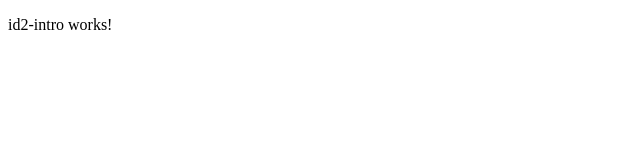
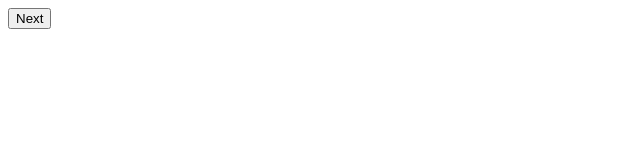
Before and after one commit to Lauraxu13/MoralHigh-DemoDay, an Angular app: page /intro in a window 1280 px wide. Shown: the top 160 px of the page, without its empty margins (0-640 px from the left). Built offline with nearby package versions, Linux system fonts and the light colour scheme.

Commit message:
added animation to bathroom

```diff
--- a/src/app/id2-intro/id2-intro.component.html
+++ b/src/app/id2-intro/id2-intro.component.html
@@ -1 +1 @@
-<p>id2-intro works!</p>
+<button class="next" (click)="nextButton()" >Next</button>
--- a/src/app/id2-intro/id2-intro.component.ts
+++ b/src/app/id2-intro/id2-intro.component.ts
@@ -1,4 +1,5 @@
 import { Component, OnInit } from '@angular/core';
+import { Router } from '@angular/router';
 
 @Component({
   selector: 'app-id2-intro',
@@ -7,7 +8,13 @@ import { Component, OnInit } from '@angular/core';
 })
 export class Id2IntroComponent implements OnInit {
 
-  constructor() { }
+  constructor(private router: Router) { }
+
+  nextButton(){
+    this.router.navigate(["hallway"]);
+  }
+
+
 
   ngOnInit() {
   }
--- a/src/app/id4-bathroom/id4-bathroom.component.css
+++ b/src/app/id4-bathroom/id4-bathroom.component.css
@@ -67,7 +67,7 @@ img {
 
 
 .animate {
-    animation: moved 3s ease-out forwards;
+    animation: moved 4s forwards;
 
 }
 
@@ -78,32 +78,32 @@ img {
         transform: translateX(0%) rotate(-5deg);
     }
     10% {
-        transform: translateX(-10%) translateY(-2px) rotate(-5deg);
+        transform: translateX(10%) translateY(-2px) rotate(-5deg);
     }
 
     20% {
-        transform: translateX(-20%) translateY(-2px) rotate(5deg);
+        transform: translateX(20%) translateY(-2px) rotate(5deg);
     }
     30% {
-        transform: translateX(-35%) translateY(-2px) rotate(-5deg);
+        transform: translateX(35%) translateY(-2px) rotate(-5deg);
     }
     45% {
-        transform: translateX(-50%) translateY(-2px) rotate(5deg);
+        transform: translateX(50%) translateY(-2px) rotate(5deg);
     }
     60% {
-        transform: translateX(-70%) translateY(-2px) rotate(-5deg);
+        transform: translateX(70%) translateY(-2px) rotate(-5deg);
     }
 
     75% {
-        transform: translateX(-90%) translateY(-2px) rotate(5deg);
+        transform: translateX(90%) translateY(-2px) rotate(5deg);
     }
 
     85% {
-        transform: translateX(-100%) translateY(-2px) rotate(-5deg);
+        transform: translateX(100%) translateY(-2px) rotate(-5deg);
     }
 
     100% {
-        transform: translateX(-110%) translateY(0px);
+        transform: translateX(130%) translateY(-2px);
     }
 };
 
--- a/src/app/id4-bathroom/id4-bathroom.component.html
+++ b/src/app/id4-bathroom/id4-bathroom.component.html
@@ -12,7 +12,7 @@
         </div>
         <button class="next" (click)="nextButton()">next</button>
 
-        <div class="char meanGirl"><img [ngClass]="{flip:!flip}" src="/assets/moralhighmeangirl.png"> <img [ngClass]="{flip:flip}" src="/assets/moralhighmeangirlTP.png"></div>
+        <div class="char meanGirl" ><img [ngClass]="{flip:!flip}" src="/assets/moralhighmeangirl.png"> <img [ngClass]="{animate: doAnimate}" *ngIf="doAnimate" [ngClass]="{flip:flip}" src="/assets/moralhighmeangirlTP.png"></div>
 
 
     </div>
--- a/src/app/id4-bathroom/id4-bathroom.component.ts
+++ b/src/app/id4-bathroom/id4-bathroom.component.ts
@@ -19,6 +19,7 @@ export class Id4BathroomComponent implements OnInit {
   charisma: number;
   total: TotalScore;
   flip: boolean= true;
+  doAnimate: boolean = false;
 
   constructor(private router: Router, private service: MasterService) { }
 
@@ -27,6 +28,7 @@ export class Id4BathroomComponent implements OnInit {
     if (this.nextCounter <= 1) {
       this.hideDialogue = true;
       this.flip = !this.flip
+      this.doAnimate = true;
     } else {
       this.showOpt = !this.showOpt;
     }
```
